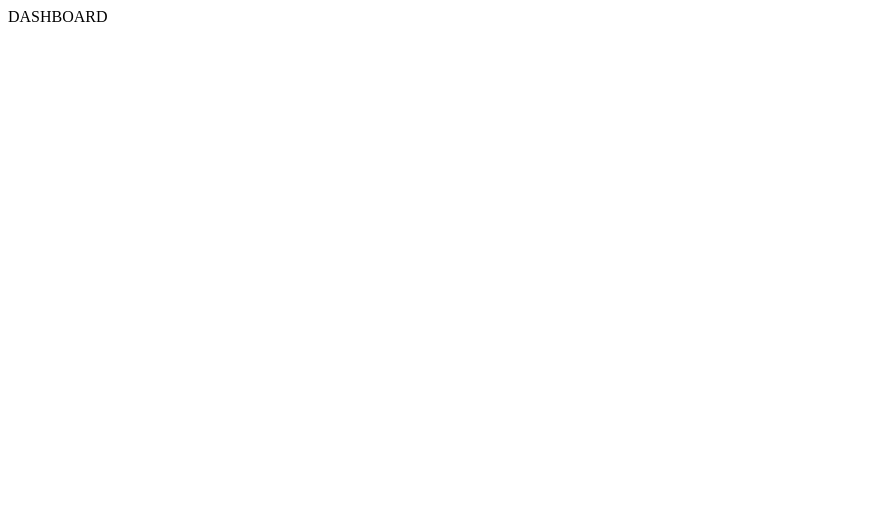
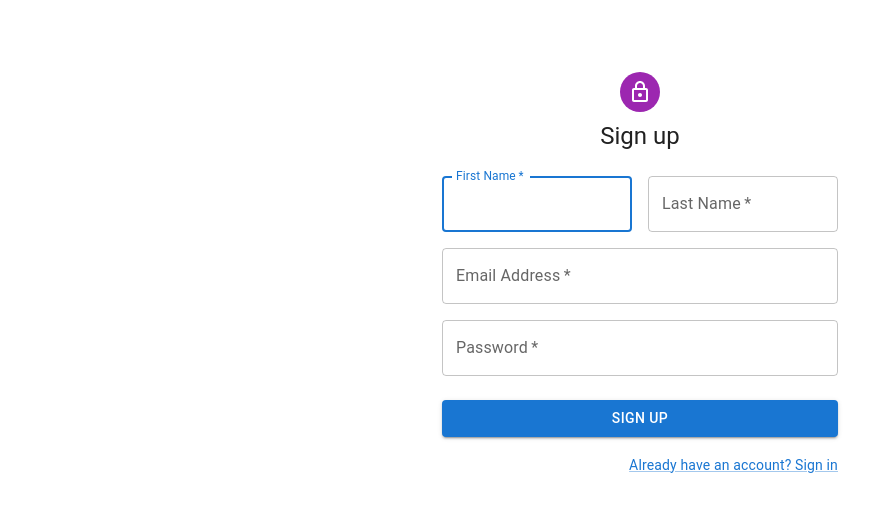
Before and after one commit to MuhammadShafaatKhan/BasicUserDashboard, a React (Vite) app in the folder FrontEnd/: page / in a window 1280 px wide. Shown: the top 512 px of the page, without its empty margins (0-894 px from the left). Built offline with nearby package versions, Linux system fonts and the light colour scheme.

Commit message:
feat: added sign up page using mui template

```diff
--- a/FrontEnd/package.json
+++ b/FrontEnd/package.json
@@ -10,6 +10,10 @@
     "preview": "vite preview"
   },
   "dependencies": {
+    "@emotion/react": "^11.11.4",
+    "@emotion/styled": "^11.11.5",
+    "@mui/icons-material": "^5.16.4",
+    "@mui/material": "^5.16.4",
     "react": "^18.3.1",
     "react-dom": "^18.3.1"
   },
--- a/FrontEnd/src/App.jsx
+++ b/FrontEnd/src/App.jsx
@@ -1,12 +1,13 @@
 
 import './App.css'
+import SignUp from './pages/sign-up'
 
 function App() {
 
 
   return (
     <>
-      DASHBOARD
+      <SignUp/>
     </>
   )
 }
--- /dev/null
+++ b/FrontEnd/src/pages/sign-up.jsx
@@ -0,0 +1,117 @@
+// Reference: https://github.com/mui/material-ui/tree/v5.16.4/docs/data/material/getting-started/templates/sign-up
+import * as React from 'react';
+import Avatar from '@mui/material/Avatar';
+import Button from '@mui/material/Button';
+import CssBaseline from '@mui/material/CssBaseline';
+import TextField from '@mui/material/TextField';
+import FormControlLabel from '@mui/material/FormControlLabel';
+import Checkbox from '@mui/material/Checkbox';
+import Link from '@mui/material/Link';
+import Grid from '@mui/material/Grid';
+import Box from '@mui/material/Box';
+import LockOutlinedIcon from '@mui/icons-material/LockOutlined';
+import Typography from '@mui/material/Typography';
+import Container from '@mui/material/Container';
+import { createTheme, ThemeProvider } from '@mui/material/styles';
+
+
+
+// TODO remove, this demo shouldn't need to reset the theme.
+
+const defaultTheme = createTheme();
+
+export default function SignUp() {
+  const handleSubmit = (event) => {
+    event.preventDefault();
+    const data = new FormData(event.currentTarget);
+    console.log({
+      email: data.get('email'),
+      password: data.get('password'),
+    });
+  };
+
+  return (
+    <ThemeProvider theme={defaultTheme}>
+      <Container component="main" maxWidth="xs">
+        <CssBaseline />
+        <Box
+          sx={{
+            marginTop: 8,
+            display: 'flex',
+            flexDirection: 'column',
+            alignItems: 'center',
+          }}
+        >
+          <Avatar sx={{ m: 1, bgcolor: 'secondary.main' }}>
+            <LockOutlinedIcon />
+          </Avatar>
+          <Typography component="h1" variant="h5">
+            Sign up
+          </Typography>
+          <Box component="form" noValidate onSubmit={handleSubmit} sx={{ mt: 3 }}>
+            <Grid container spacing={2}>
+              <Grid item xs={12} sm={6}>
+                <TextField
+                  autoComplete="given-name"
+                  name="firstName"
+                  required
+                  fullWidth
+                  id="firstName"
+                  label="First Name"
+                  autoFocus
+                />
+              </Grid>
+              <Grid item xs={12} sm={6}>
+                <TextField
+                  required
+                  fullWidth
+                  id="lastName"
+                  label="Last Name"
+                  name="lastName"
+                  autoComplete="family-name"
+                />
+              </Grid>
+              <Grid item xs={12}>
+                <TextField
+                  required
+                  fullWidth
+                  id="email"
+                  label="Email Address"
+                  name="email"
+                  autoComplete="email"
+                />
+              </Grid>
+              <Grid item xs={12}>
+                <TextField
+                  required
+                  fullWidth
+                  name="password"
+                  label="Password"
+                  type="password"
+                  id="password"
+                  autoComplete="off"
+                />
+              </Grid>
+
+            </Grid>
+            <Button
+              type="submit"
+              fullWidth
+              variant="contained"
+              sx={{ mt: 3, mb: 2 }}
+            >
+              Sign Up
+            </Button>
+            <Grid container justifyContent="flex-end">
+              <Grid item>
+                <Link href="#" variant="body2">
+                  Already have an account? Sign in
+                </Link>
+              </Grid>
+            </Grid>
+          </Box>
+        </Box>
+      </Container>
+    </ThemeProvider>
+  );
+}
```
Also changed, not shown: 1 other file (tests, documents, lock files or other folders).
